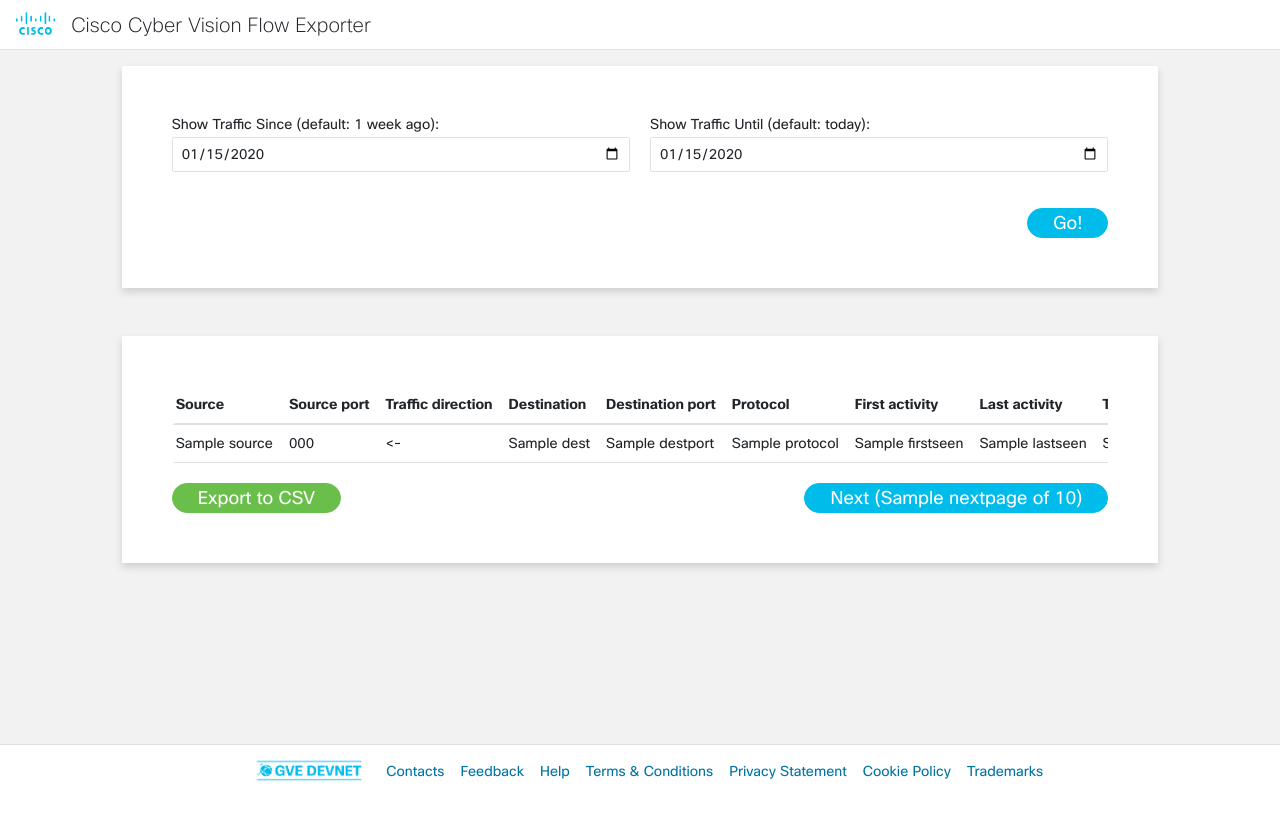
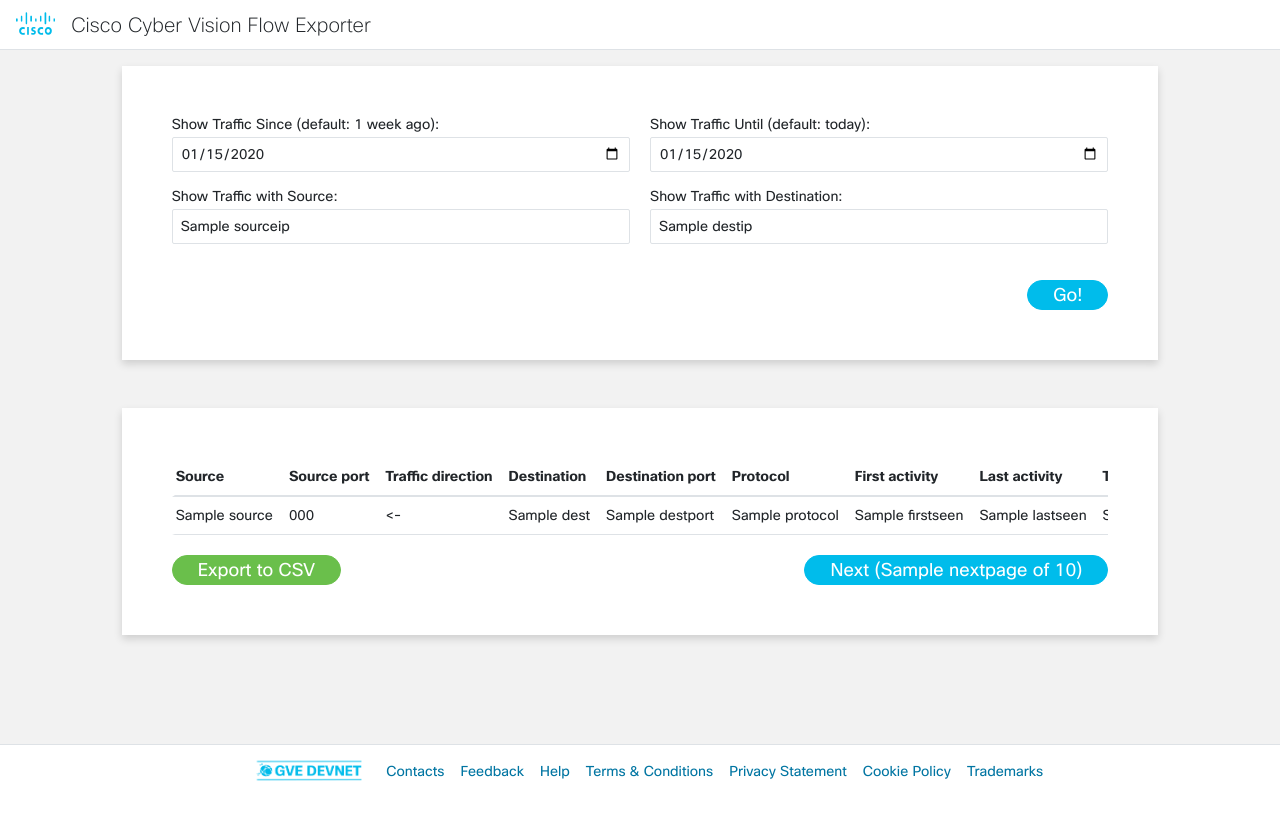
Before and after one commit to Stienvdh/cybervision_flow_export, a Flask app: template templates/home.html in a window 1280 px wide. Run offline with Flask 2, Linux system fonts and the light colour scheme; the template is opened without the code that fills it: most values are stand-ins (such as "Sample title", 1, 10 or a date in 2020); some libraries are stand-ins or nearby versions.

Commit message:
Component filter

```diff
--- a/templates/home.html
+++ b/templates/home.html
@@ -31,6 +31,28 @@
                                     <div class="form-group__text">
                                         <input id="to-date" name="to-date" type="date" value="{{filter.todate}}">
                                         <label for="to-date">Show Traffic Until (default: today):</label>
+                                    </div>
+                                </div>
+                            </div>
+                        </div>
+
+                        <div class="row">
+                            <div class="col-6">
+                                <!-- Since date/time -->
+                                <div class="form-group base-margin-bottom">
+                                    <div class="form-group__text">
+                                        <input id="source-ip" name="source-ip" type="text" value="{{filter.sourceip}}">
+                                        <label for="source-ip">Show Traffic with Source:</label>
+                                    </div>
+                                </div>
+                            </div>
+
+                            <div class="col-6">
+                                <!-- Until date/time -->
+                                <div class="form-group base-margin-bottom">
+                                    <div class="form-group__text">
+                                        <input id="dest-ip" name="dest-ip" type="text" value="{{filter.destip}}">
+                                        <label for="dest-ip">Show Traffic with Destination:</label>
                                     </div>
                                 </div>
                             </div>
```
Also changed, not shown: cybervision.py (+16 -42 lines), 1 other file.
